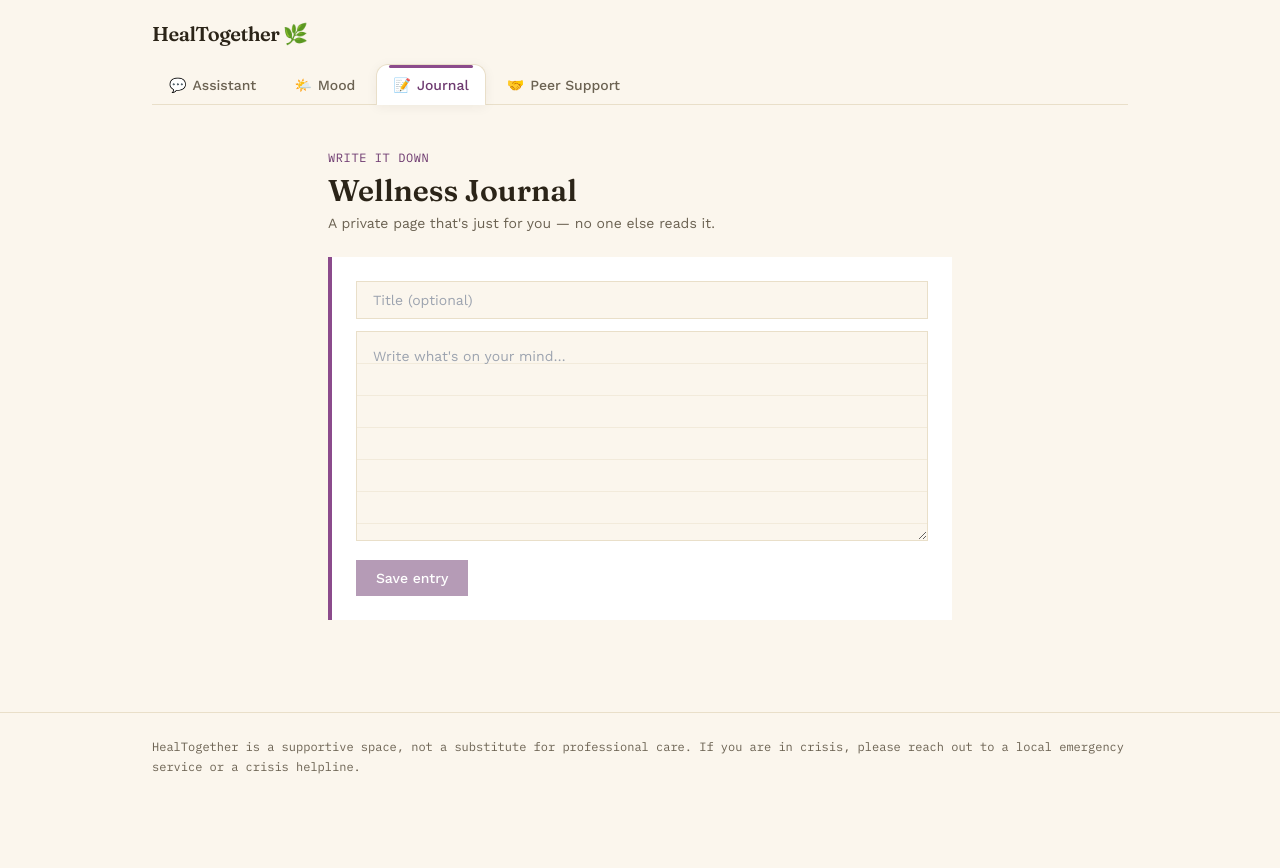
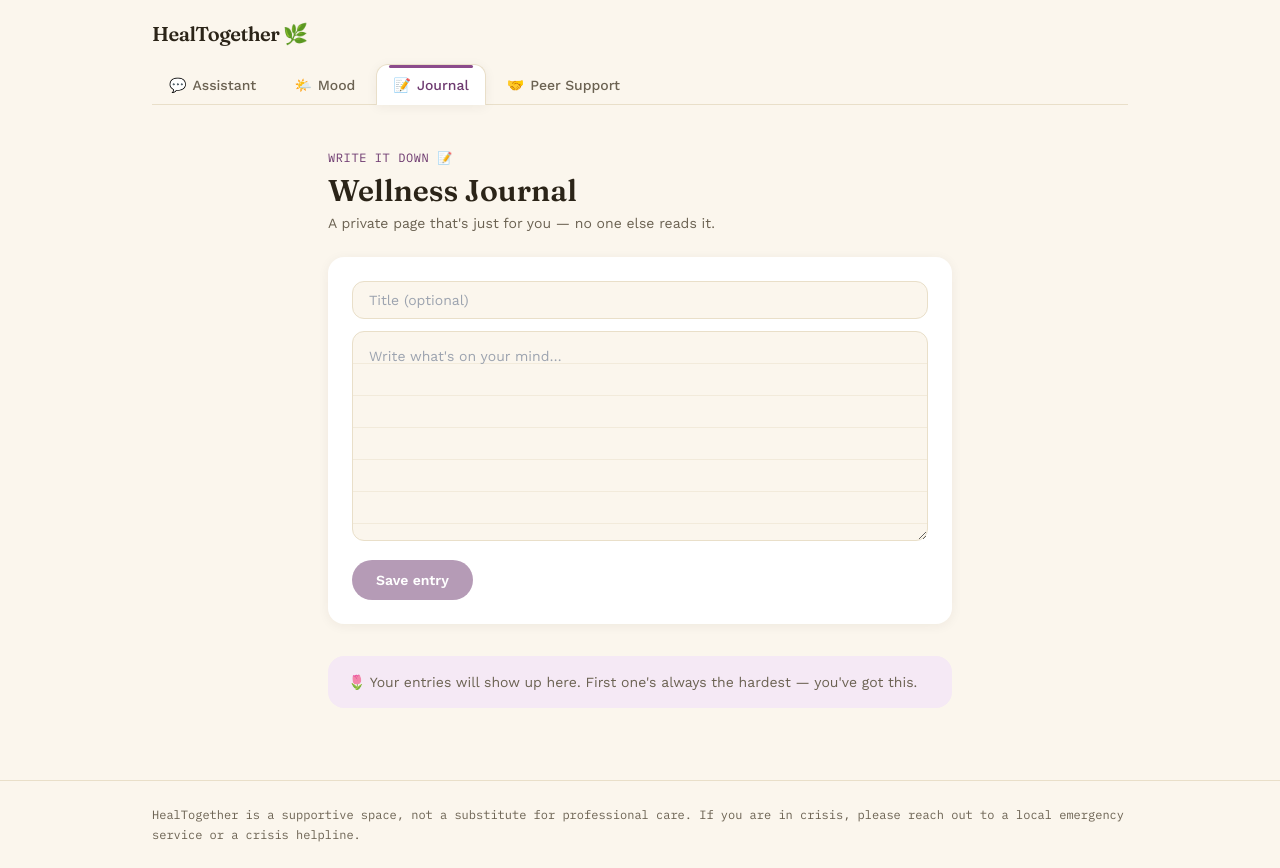
Before and after one commit to priyanshu015211/Heal-Together, a Next.js app: page /journal in a window 1280 px wide. Before the commit the page ends 800 px from the top, so only its background shows below. Built offline with nearby package versions, Linux system fonts and the light colour scheme.

Commit message:
Update page.js

```diff
--- a/app/journal/page.js
+++ b/app/journal/page.js
@@ -35,7 +35,7 @@ export default function JournalPage() {
   return (
     <div className="mx-auto max-w-2xl px-6 py-10">
       <span className="font-mono text-xs uppercase tracking-wider text-plum-dark">
-        Write it down
+        Write it down 📝
       </span>
       <h1 className="mt-1 font-display text-3xl font-semibold text-ink">
         Wellness Journal
@@ -46,33 +46,40 @@ export default function JournalPage() {
 
       <form
         onSubmit={submitEntry}
-        className="mt-6 space-y-3 border-l-4 border-plum bg-card p-6"
+        className="mt-6 space-y-3 rounded-2xl bg-card p-6 shadow-soft"
       >
         <input
           value={title}
           onChange={(e) => setTitle(e.target.value)}
           placeholder="Title (optional)"
-          className="w-full border border-rule bg-paper px-4 py-2 text-sm focus:border-plum-dark focus:outline-none"
+          className="w-full rounded-xl border border-rule bg-paper px-4 py-2 text-sm focus:border-plum-dark focus:outline-none"
         />
         <textarea
           value={content}
           onChange={(e) => setContent(e.target.value)}
           placeholder="Write what's on your mind…"
           rows={6}
-          className="w-full border border-rule bg-ruled bg-paper px-4 py-2 text-sm leading-8 focus:border-plum-dark focus:outline-none"
+          className="w-full rounded-xl border border-rule bg-ruled bg-paper px-4 py-2 text-sm leading-8 focus:border-plum-dark focus:outline-none"
         />
         <button
           type="submit"
           disabled={!content.trim()}
-          className="bg-plum-dark px-5 py-2 text-sm font-medium text-white transition hover:opacity-90 disabled:opacity-50"
+          className="rounded-full bg-plum-dark px-6 py-2.5 text-sm font-semibold text-white transition hover:opacity-90 disabled:opacity-50"
         >
           Save entry
         </button>
       </form>
 
+      {entries.length === 0 && (
+        <p className="mt-8 rounded-2xl bg-plum-light px-5 py-4 text-sm text-ink-soft">
+          🌷 Your entries will show up here. First one's always the hardest —
+          you've got this.
+        </p>
+      )}
+
       <div className="mt-8 space-y-3">
         {entries.map((entry) => (
-          <div key={entry.id} className="border-l-4 border-plum bg-card p-4 text-sm">
+          <div key={entry.id} className="rounded-2xl bg-card p-4 text-sm shadow-soft">
             <div className="flex items-center justify-between">
               <h3 className="font-display font-semibold text-ink">{entry.title}</h3>
               <span className="font-mono text-xs text-ink-soft">
```
